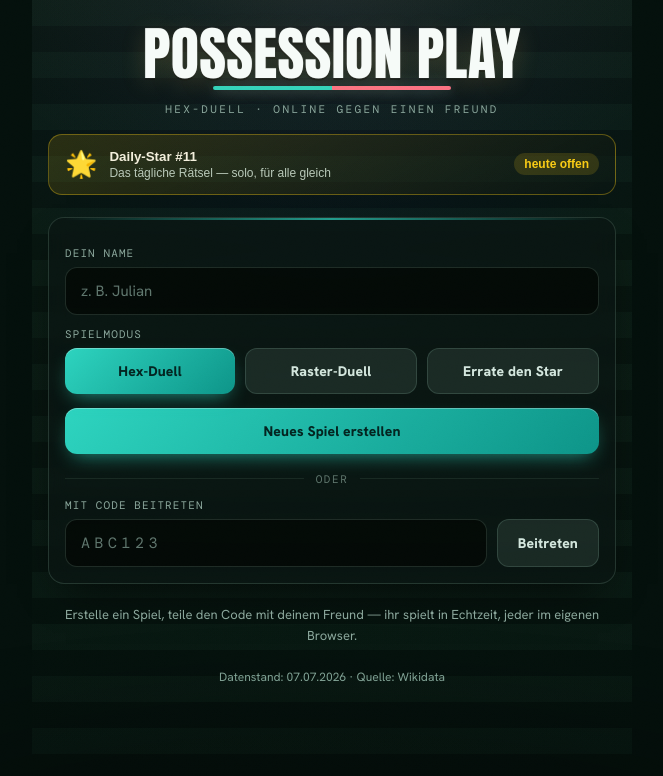
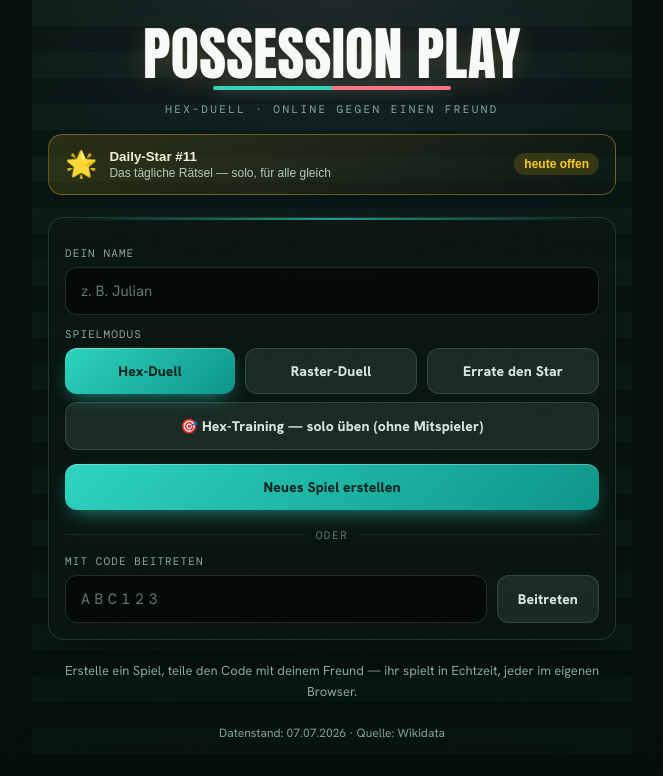
Before and after one commit to Jul-27/Possesion-Play, a React (Vite) app: page / in a window 1280 px wide. Shown: the top 776 px of the page, without its empty margins (308-971 px from the left). Built offline with nearby package versions, Linux system fonts and the light colour scheme; no server answers.

Commit message:
feat: Hex-Training in Lobby + ?solo=1-Routing

```diff
--- a/src/App.jsx
+++ b/src/App.jsx
@@ -4,6 +4,7 @@ import Game from "./Game.jsx";
 import Grid from "./Grid.jsx";
 import Guess from "./Guess.jsx";
 import Daily from "./Daily.jsx";
+import Solo from "./Solo.jsx";
 import { supabase, getClientId } from "./supabaseClient.js";
 
 function codeFromUrl() {
@@ -13,6 +14,10 @@ function codeFromUrl() {
 
 function dailyFromUrl() {
   return new URLSearchParams(window.location.search).get("daily") != null;
+}
+
+function soloFromUrl() {
+  return new URLSearchParams(window.location.search).get("solo") != null;
 }
 
 function GameRouter({ code, clientId, onLeave }) {
@@ -34,10 +39,11 @@ function GameRouter({ code, clientId, onLeave }) {
 export default function App() {
   const [code, setCode] = useState(codeFromUrl());
   const [daily, setDaily] = useState(dailyFromUrl());
+  const [solo, setSolo] = useState(soloFromUrl());
   const clientId = getClientId();
 
   useEffect(() => {
-    const onPop = () => { setCode(codeFromUrl()); setDaily(dailyFromUrl()); };
+    const onPop = () => { setCode(codeFromUrl()); setDaily(dailyFromUrl()); setSolo(soloFromUrl()); };
     window.addEventListener("popstate", onPop);
     return () => window.removeEventListener("popstate", onPop);
   }, []);
@@ -45,19 +51,24 @@ export default function App() {
   function enter(c) {
     const url = `${window.location.pathname}?game=${c}`;
     window.history.pushState({}, "", url);
-    setDaily(false); setCode(c);
+    setDaily(false); setSolo(false); setCode(c);
   }
   function enterDaily() {
     window.history.pushState({}, "", `${window.location.pathname}?daily=1`);
-    setCode(null); setDaily(true);
+    setCode(null); setSolo(false); setDaily(true);
+  }
+  function enterSolo() {
+    window.history.pushState({}, "", `${window.location.pathname}?solo=1`);
+    setCode(null); setDaily(false); setSolo(true);
   }
   function leave() {
     window.history.pushState({}, "", window.location.pathname);
-    setCode(null); setDaily(false);
+    setCode(null); setDaily(false); setSolo(false);
   }
 
   if (daily) return <Daily onLeave={leave} />;
+  if (solo) return <Solo onLeave={leave} />;
   return code
     ? <GameRouter code={code} clientId={clientId} onLeave={leave} />
-    : <Lobby onEnter={enter} onDaily={enterDaily} />;
+    : <Lobby onEnter={enter} onDaily={enterDaily} onSolo={enterSolo} />;
 }
--- a/src/Lobby.jsx
+++ b/src/Lobby.jsx
@@ -5,7 +5,7 @@ import { loadPlayers } from "./playersStore.js";
 import { dailyDateStr, dailyNumber } from "./dailyLogic.js";
 import { DATA_ASOF } from "./dataInfo.js";
 
-export default function Lobby({ onEnter, onDaily }) {
+export default function Lobby({ onEnter, onDaily, onSolo }) {
   const [name, setName] = useState(getSavedName());
   const [mode, setMode] = useState("hex"); // "hex" | "grid" | "guess"
   const [joinCode, setJoinCode] = useState("");
@@ -99,6 +99,8 @@ export default function Lobby({ onEnter, onDaily }) {
           <button type="button" className={`btn ${mode === "guess" ? "primary" : "ghost"}`} style={{ flex: 1 }} onClick={() => setMode("guess")}>Errate den Star</button>
         </div>
 
+        <button type="button" className="btn ghost block" style={{ marginTop: 8 }} onClick={onSolo}>🎯 Hex-Training — solo üben (ohne Mitspieler)</button>
+
         <button className="btn primary block" style={{ marginTop: 14 }} disabled={busy} onClick={createGame}>
           Neues Spiel erstellen
         </button>
```
